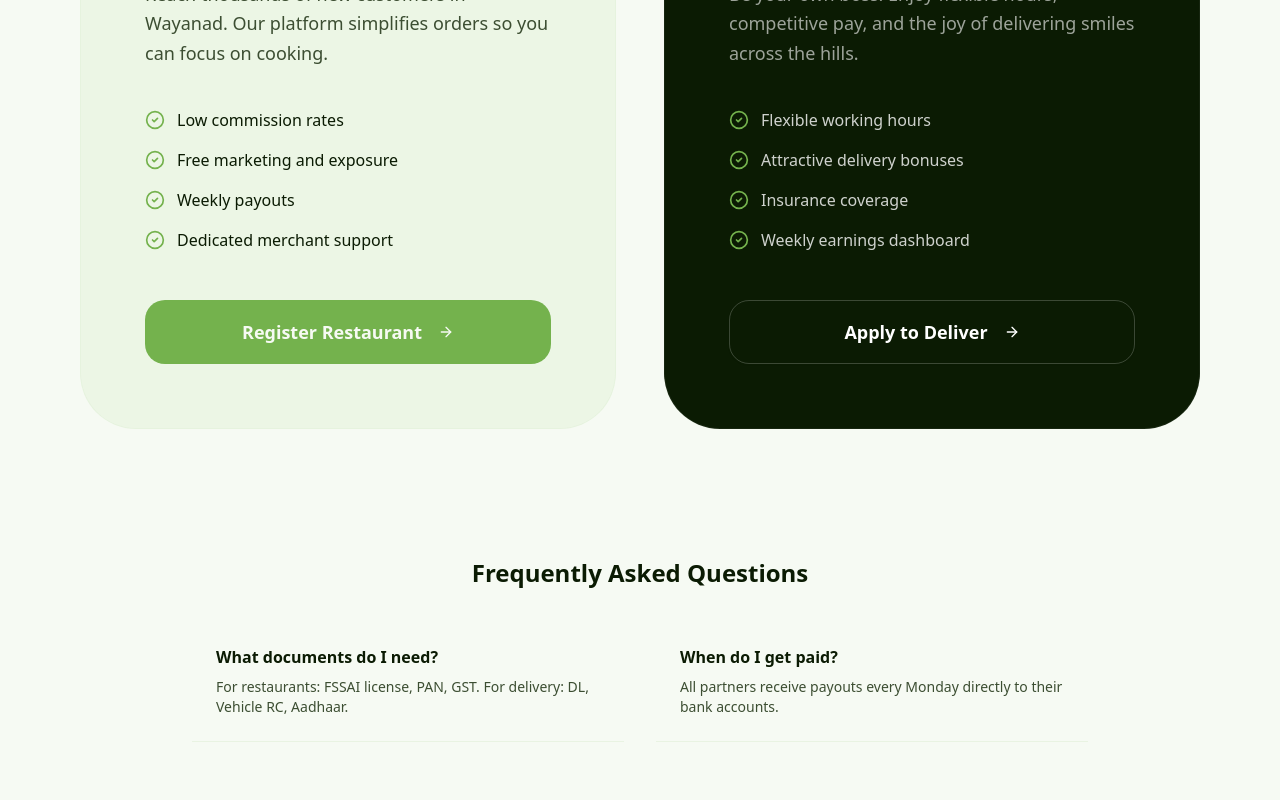
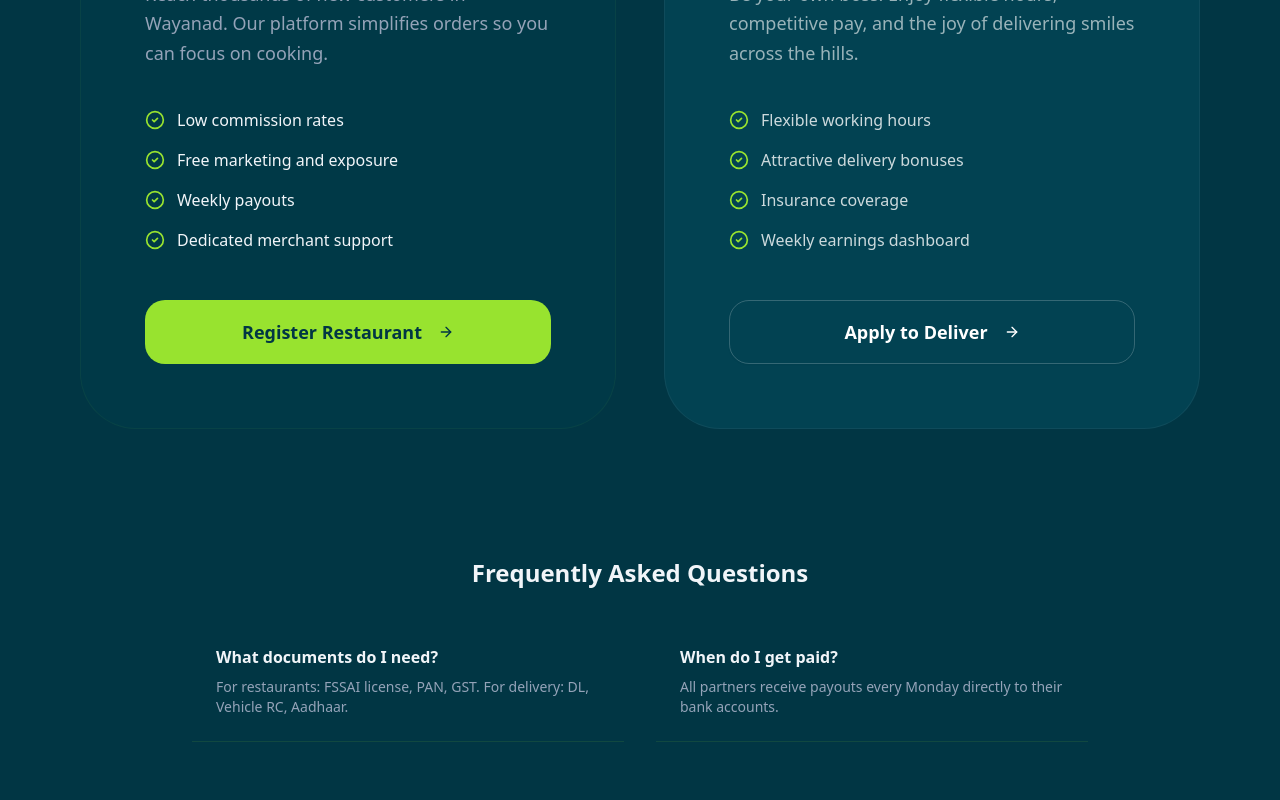
Before and after one commit to reveinfotech/pickfoo, a Next.js app: page /join in a window 1280 px wide. Shown: the part 638-1438 px from the top of the page. Built offline with nearby package versions, Linux system fonts and the light colour scheme.

Commit message:
color theme changed to dark

```diff
--- /dev/null
+++ b/pnpm-workspace.yaml
@@ -0,0 +1,3 @@
+onlyBuiltDependencies:
+  - sharp
+  - unrs-resolver
--- a/src/app/features/page.tsx
+++ b/src/app/features/page.tsx
@@ -91,7 +91,7 @@ export default function FeaturesPage() {
                             whileInView={{ opacity: 1, y: 0 }}
                             viewport={{ once: true }}
                             transition={{ delay: index * 0.1 }}
-                            className="p-8 rounded-[2.5rem] bg-white border border-primary/5 hover:border-primary/20 transition-all hover:shadow-2xl hover:-translate-y-2 group"
+                            className="p-8 rounded-[2.5rem] bg-card border border-primary/5 hover:border-primary/20 transition-all hover:shadow-2xl hover:-translate-y-2 group"
                         >
                             <div className={`w-16 h-16 rounded-2xl flex items-center justify-center mb-8 ${feature.color} group-hover:scale-110 transition-transform`}>
                                 {feature.icon}
--- a/src/app/globals.css
+++ b/src/app/globals.css
@@ -48,15 +48,48 @@
 
 :root {
   --radius: 0.75rem;
-  --background: oklch(0.98 0.01 135);
+  --background: #013644;
+  --foreground: #F1F5F9;
+  --card: #013644;
+  --card-foreground: #F1F5F9;
+  --popover: #013644;
+  --popover-foreground: #F1F5F9;
+  --primary: #98E32F;
+  --primary-foreground: #013644;
+  --secondary: #024252;
+  --secondary-foreground: #F1F5F9;
+  --muted: #024252;
+  --muted-foreground: #94A3B8;
+  --accent: #024252;
+  --accent-foreground: #F1F5F9;
+  --destructive: oklch(0.5 0.2 25);
+  --border: #025569;
+  --input: #025569;
+  --ring: #98E32F;
+  --chart-1: #98E32F;
+  --chart-2: oklch(0.65 0.15 145);
+  --chart-3: oklch(0.55 0.15 155);
+  --chart-4: oklch(0.85 0.1 125);
+  --chart-5: oklch(0.8 0.12 135);
+  --sidebar: #013644;
+  --sidebar-foreground: #F1F5F9;
+  --sidebar-primary: #98E32F;
+  --sidebar-primary-foreground: #013644;
+  --sidebar-accent: #024252;
+  --sidebar-accent-foreground: #F1F5F9;
+  --sidebar-border: #025569;
+  --sidebar-ring: #98E32F;
+}
+
+.light {
+  --background: oklch(0.99 0.01 135);
   --foreground: oklch(0.2 0.05 135);
-  --card: oklch(0.98 0.01 135);
+  --card: oklch(0.99 0.01 135);
   --card-foreground: oklch(0.2 0.05 135);
-  --popover: oklch(0.98 0.01 135);
+  --popover: oklch(0.99 0.01 135);
   --popover-foreground: oklch(0.2 0.05 135);
-  --primary: oklch(0.7 0.15 135);
-  /* Pista Green */
-  --primary-foreground: oklch(0.98 0.01 135);
+  --primary: #98E32F;
+  --primary-foreground: #013644;
   --secondary: oklch(0.92 0.06 135);
   --secondary-foreground: oklch(0.2 0.05 135);
   --muted: oklch(0.92 0.06 135);
@@ -66,7 +99,7 @@
   --destructive: oklch(0.6 0.2 25);
   --border: oklch(0.85 0.05 135);
   --input: oklch(0.85 0.05 135);
-  --ring: oklch(0.7 0.15 135);
+  --ring: #98E32F;
   --chart-1: oklch(0.7 0.15 135);
   --chart-2: oklch(0.6 0.15 145);
   --chart-3: oklch(0.5 0.15 155);
@@ -74,47 +107,12 @@
   --chart-5: oklch(0.75 0.12 135);
   --sidebar: oklch(0.98 0.01 135);
   --sidebar-foreground: oklch(0.2 0.05 135);
-  --sidebar-primary: oklch(0.7 0.15 135);
-  --sidebar-primary-foreground: oklch(0.98 0.01 135);
+  --sidebar-primary: #98E32F;
+  --sidebar-primary-foreground: #013644;
   --sidebar-accent: oklch(0.92 0.06 135);
   --sidebar-accent-foreground: oklch(0.2 0.05 135);
   --sidebar-border: oklch(0.85 0.05 135);
-  --sidebar-ring: oklch(0.7 0.15 135);
-}
-
-.dark {
-  --background: oklch(0.15 0.05 135);
-  --foreground: oklch(0.95 0.02 135);
-  --card: oklch(0.18 0.05 135);
-  --card-foreground: oklch(0.95 0.02 135);
-  --popover: oklch(0.18 0.05 135);
-  --popover-foreground: oklch(0.95 0.02 135);
-  --primary: oklch(0.75 0.15 135);
-  /* Brighter Pista Green for Dark Mode */
-  --primary-foreground: oklch(0.15 0.05 135);
-  --secondary: oklch(0.25 0.08 135);
-  --secondary-foreground: oklch(0.95 0.02 135);
-  --muted: oklch(0.25 0.08 135);
-  --muted-foreground: oklch(0.7 0.05 135);
-  --accent: oklch(0.3 0.1 135);
-  --accent-foreground: oklch(0.95 0.02 135);
-  --destructive: oklch(0.5 0.2 25);
-  --border: oklch(0.3 0.05 135);
-  --input: oklch(0.3 0.05 135);
-  --ring: oklch(0.75 0.15 135);
-  --chart-1: oklch(0.75 0.15 135);
-  --chart-2: oklch(0.65 0.15 145);
-  --chart-3: oklch(0.55 0.15 155);
-  --chart-4: oklch(0.85 0.1 125);
-  --chart-5: oklch(0.8 0.12 135);
-  --sidebar: oklch(0.18 0.05 135);
-  --sidebar-foreground: oklch(0.95 0.02 135);
-  --sidebar-primary: oklch(0.75 0.15 135);
-  --sidebar-primary-foreground: oklch(0.15 0.05 135);
-  --sidebar-accent: oklch(0.25 0.08 135);
-  --sidebar-accent-foreground: oklch(0.95 0.02 135);
-  --sidebar-border: oklch(0.3 0.05 135);
-  --sidebar-ring: oklch(0.75 0.15 135);
+  --sidebar-ring: #98E32F;
 }
 
 @layer base {
--- a/src/app/join/page.tsx
+++ b/src/app/join/page.tsx
@@ -1,7 +1,8 @@
 "use client";
 
+import { cn } from "@/lib/utils";
 import { motion } from "framer-motion";
-import { Button } from "@/components/ui/button";
+import { Button, buttonVariants } from "@/components/ui/button";
 import { Store, Bike, CheckCircle2, ArrowRight } from "lucide-react";
 
 export default function JoinPage() {
@@ -24,7 +25,7 @@ export default function JoinPage() {
                             transition={{ delay: 0.1 }}
                             className="text-xl text-muted-foreground leading-relaxed"
                         >
-                            Whether you cook amazing food or love the open road, there's a place for you in the pickfoo family.
+                            Whether you cook amazing food or love the open road, there&apos;s a place for you in the pickfoo family.
                         </motion.p>
                     </div>
 
@@ -34,9 +35,9 @@ export default function JoinPage() {
                             initial={{ opacity: 0, x: -30 }}
                             whileInView={{ opacity: 1, x: 0 }}
                             viewport={{ once: true }}
-                            className="group p-10 lg:p-16 rounded-[3.5rem] bg-secondary/30 border border-primary/5 hover:border-primary/20 transition-all hover:bg-white hover:shadow-2xl relative overflow-hidden"
+                            className="group p-10 lg:p-16 rounded-[3.5rem] bg-secondary/30 border border-primary/5 hover:border-primary/20 transition-all hover:bg-card hover:shadow-2xl relative overflow-hidden"
                         >
-                            <div className="absolute top-0 right-0 w-32 h-32 bg-primary/5 rounded-bl-[5rem] group-hover:bg-primary/10 transition-colors"></div>
+                            <div className="absolute top-0 right-0 w-32 h-32 bg-primary/5 rounded-bl-[5rem] group-hover:bg-primary/10 transition-colors pointer-events-none"></div>
 
                             <div className="w-20 h-20 bg-primary/10 rounded-3xl flex items-center justify-center text-primary mb-10 group-hover:scale-110 transition-transform">
                                 <Store className="w-10 h-10" />
@@ -61,10 +62,18 @@ export default function JoinPage() {
                                 ))}
                             </ul>
 
-                            <Button size="lg" className="w-full h-16 rounded-2xl text-lg font-bold group">
+                            <a
+                                href="https://restaurant.pickfoo.in/"
+                                target="_blank"
+                                rel="noopener noreferrer"
+                                className={cn(
+                                    buttonVariants({ size: "lg" }),
+                                    "w-full h-16 rounded-2xl text-lg font-bold group relative z-50 cursor-pointer"
+                                )}
+                            >
                                 Register Restaurant
                                 <ArrowRight className="ml-2 w-5 h-5 group-hover:translate-x-1 transition-transform" />
-                            </Button>
+                            </a>
                         </motion.div>
 
                         {/* Delivery Partner */}
@@ -72,9 +81,9 @@ export default function JoinPage() {
                             initial={{ opacity: 0, x: 30 }}
                             whileInView={{ opacity: 1, x: 0 }}
                             viewport={{ once: true }}
-                            className="group p-10 lg:p-16 rounded-[3.5rem] bg-foreground text-white border border-white/5 transition-all hover:shadow-2xl relative overflow-hidden"
+                            className="group p-10 lg:p-16 rounded-[3.5rem] bg-secondary text-white border border-white/5 transition-all hover:shadow-2xl relative overflow-hidden"
                         >
-                            <div className="absolute top-0 right-0 w-32 h-32 bg-white/5 rounded-bl-[5rem]"></div>
+                            <div className="absolute top-0 right-0 w-32 h-32 bg-white/5 rounded-bl-[5rem] pointer-events-none"></div>
 
                             <div className="w-20 h-20 bg-primary/20 rounded-3xl flex items-center justify-center text-primary mb-10 group-hover:scale-110 transition-transform">
                                 <Bike className="w-10 h-10" />
@@ -99,7 +108,7 @@ export default function JoinPage() {
                                 ))}
                             </ul>
 
-                            <Button variant="outline" size="lg" className="w-full h-16 rounded-2xl text-lg font-bold bg-transparent border-white/20 text-white hover:bg-white hover:text-black group">
+                            <Button variant="outline" size="lg" className="w-full h-16 rounded-2xl text-lg font-bold bg-transparent border-white/20 text-white hover:bg-primary hover:text-primary-foreground group">
                                 Apply to Deliver
                                 <ArrowRight className="ml-2 w-5 h-5 group-hover:translate-x-1 transition-transform" />
                             </Button>
--- a/src/app/wayanad/page.tsx
+++ b/src/app/wayanad/page.tsx
@@ -116,7 +116,7 @@ export default function WayanadPage() {
                 </section>
 
                 {/* Food Journey */}
-                <section className="py-24 bg-foreground text-white overflow-hidden">
+                <section className="py-24 bg-secondary text-white overflow-hidden">
                     <div className="container-premium">
                         <div className="text-center max-w-3xl mx-auto mb-20">
                             <h2 className="text-4xl lg:text-5xl font-bold font-outfit mb-6">A Journey through Local Kitchens</h2>
```
Also changed, not shown: src/app/page.tsx (+7 -7 lines), src/app/solutions/page.tsx (+4 -4 lines).
